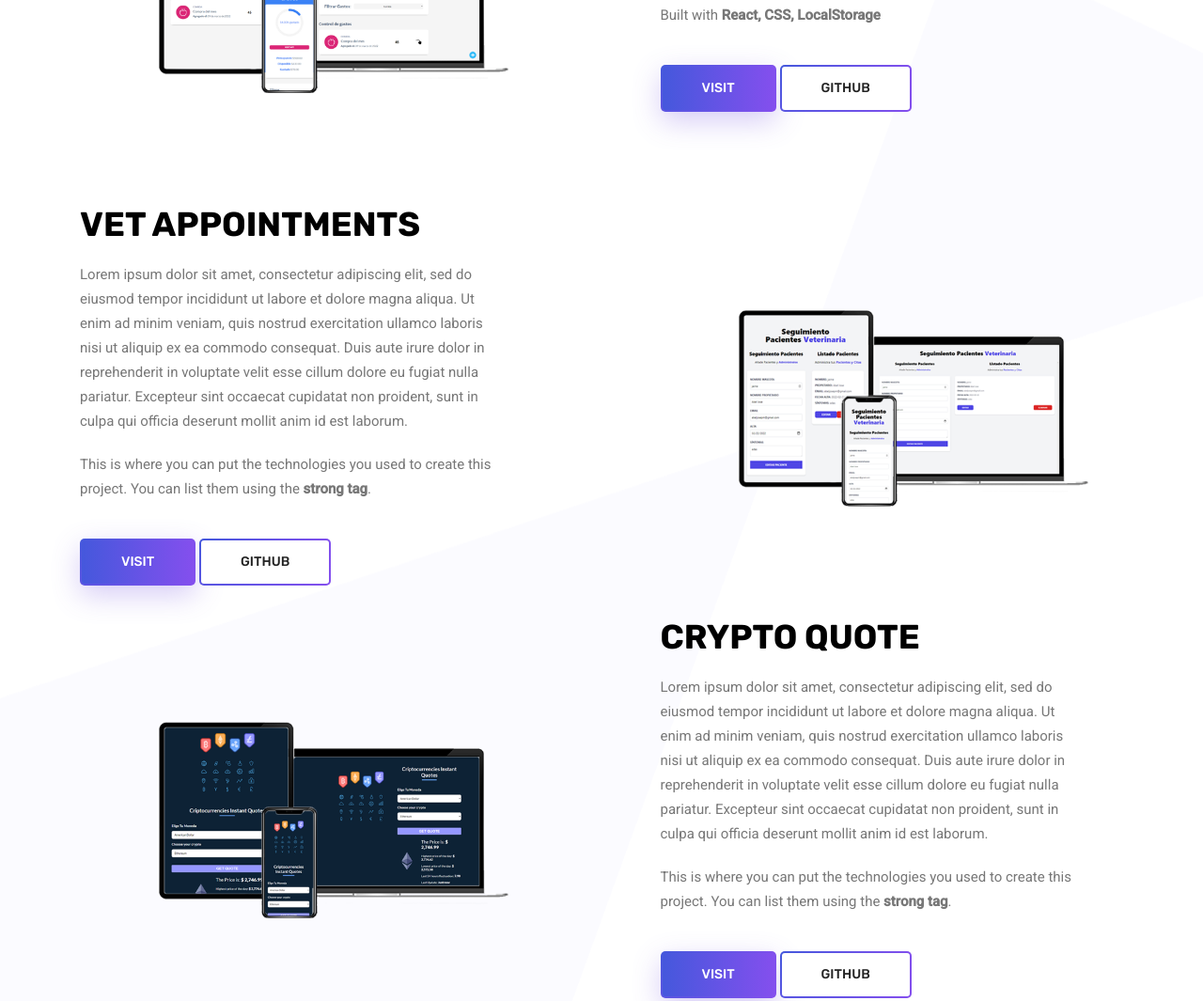
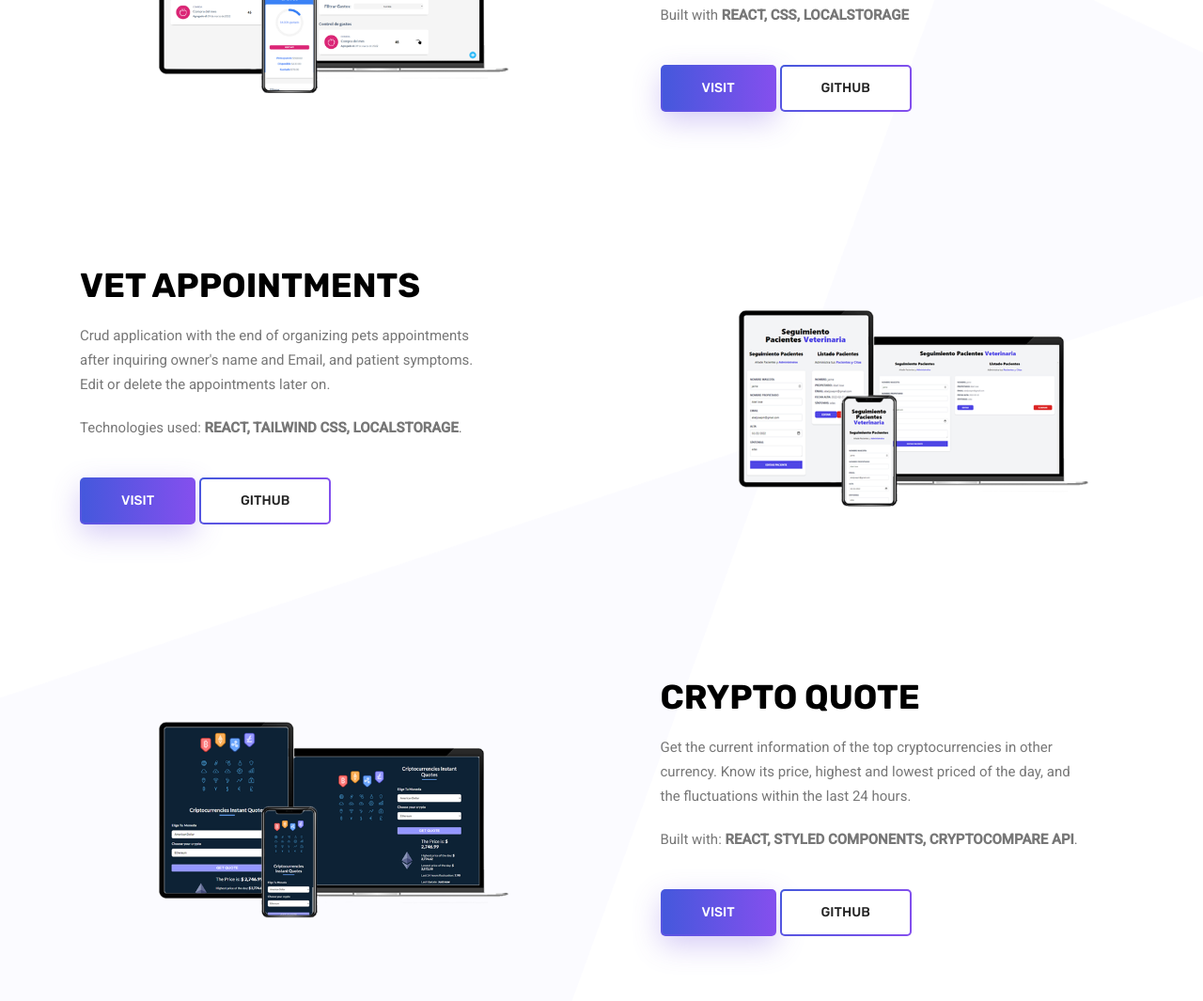
Before and after one commit to abeljosep/abeljosep.github.io, a plain HTML site: page index.html in a window 1280 px wide. Shown: the part 854-1919 px from the top of the page at 94% size. Drawn offline with Linux system fonts and the light colour scheme.

Commit message:
final index

```diff
--- a/index.html
+++ b/index.html
@@ -59,7 +59,7 @@
 							Know where the money is going, keep track of all your transactions from you computer, tablet, or phone.
 						</p>
 						<p>
-							Built with <strong>React, CSS, LocalStorage</strong>
+							Built with <strong>REACT, CSS, LOCALSTORAGE</strong>
 						</p>
 
 						<a class="primary_btn" href="https://budgetracking.netlify.app/" target="_blank"><span>Visit</span></a> <a class="primary_btn tr-bg" href="#" target="_blank"><span>Github</span></a>
@@ -77,13 +77,11 @@
 					<div class="main_title text-left">
 						<h2>Vet appointments</h2>
 						<p>
-							Lorem ipsum dolor sit amet, consectetur adipiscing elit, sed do eiusmod tempor incididunt ut labore et dolore magna aliqua.
-							Ut enim ad minim veniam, quis nostrud exercitation ullamco laboris nisi ut aliquip ex ea commodo consequat.
-							Duis aute irure dolor in reprehenderit in voluptate velit esse cillum dolore eu fugiat nulla pariatur.
-							Excepteur sint occaecat cupidatat non proident, sunt in culpa qui officia deserunt mollit anim id est laborum.
+							Crud application with the end of organizing pets appointments after inquiring owner's name and Email, and patient symptoms.
+							Edit or delete the appointments later on.
 						</p>
 						<p>
-							This is where you can put the technologies you used to create this project. You can list them using the <strong>strong tag</strong>.
+							Technologies used: <strong>REACT, TAILWIND CSS, LOCALSTORAGE</strong>.
 						</p>
 
 						<a class="primary_btn" href="https://vetdate.netlify.app/" target="_blank"><span>Visit</span></a>
@@ -113,13 +111,10 @@
 					<div class="main_title text-left">
 						<h2>Crypto Quote</h2>
 						<p>
-							Lorem ipsum dolor sit amet, consectetur adipiscing elit, sed do eiusmod tempor incididunt ut labore et dolore magna aliqua.
-							Ut enim ad minim veniam, quis nostrud exercitation ullamco laboris nisi ut aliquip ex ea commodo consequat.
-							Duis aute irure dolor in reprehenderit in voluptate velit esse cillum dolore eu fugiat nulla pariatur.
-							Excepteur sint occaecat cupidatat non proident, sunt in culpa qui officia deserunt mollit anim id est laborum.
+							Get the current information of the top cryptocurrencies in other currency. Know its price, highest and lowest priced of the day, and the fluctuations within the last 24 hours.
 						</p>
 						<p>
-							This is where you can put the technologies you used to create this project. You can list them using the <strong>strong tag</strong>.
+							Built with: <strong>REACT, STYLED COMPONENTS, CRYPTOCOMPARE API</strong>.
 						</p>
 
 						<a class="primary_btn" href="https://cryptoquoter.netlify.app/" target="_blank"><span>Visit</span></a>
```
